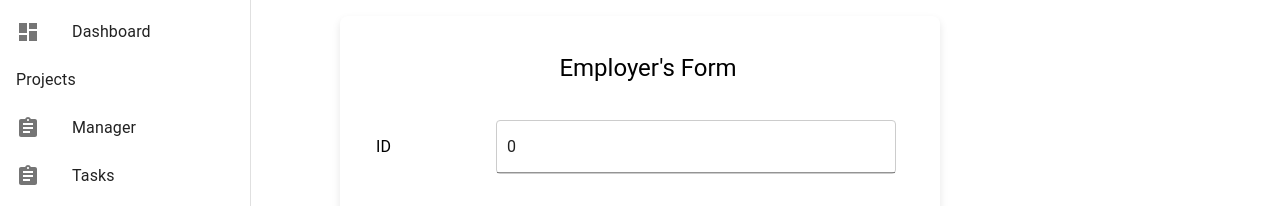
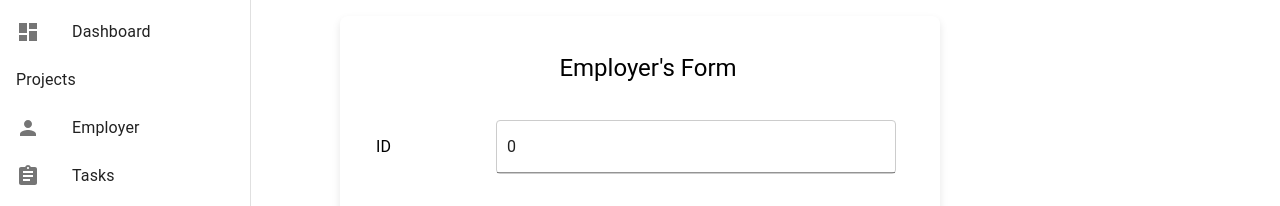
Before and after one commit to BhathiyaPrasad/Employee-Management-System, a React (Create React App) app: page /employer in a window 1280 px wide. Shown: the top 206 px of the page. Built offline with nearby package versions, Linux system fonts and the light colour scheme; no server answers.

Commit message:
adding dashboard

```diff
--- a/src/menu.js
+++ b/src/menu.js
@@ -27,9 +27,9 @@ const Menu = () => {
           </ListItem>
           <ListItem button>
             <ListItemIcon>
-              <AssignmentIcon />
+              <PersonIcon />
             </ListItemIcon>
-            <ListItemText primary="Manager" />
+            <ListItemText primary="Employer" />
           </ListItem>
           <ListItem button>
             <ListItemIcon>
```
